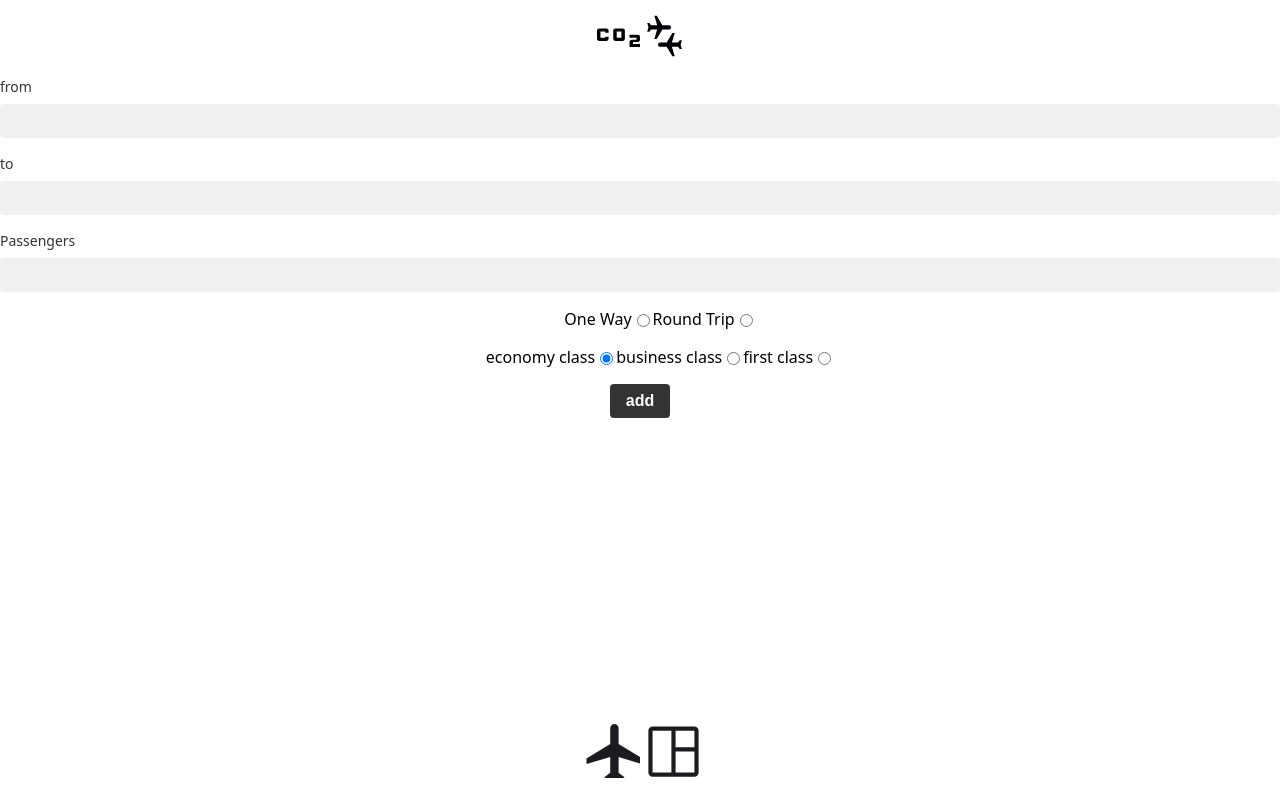
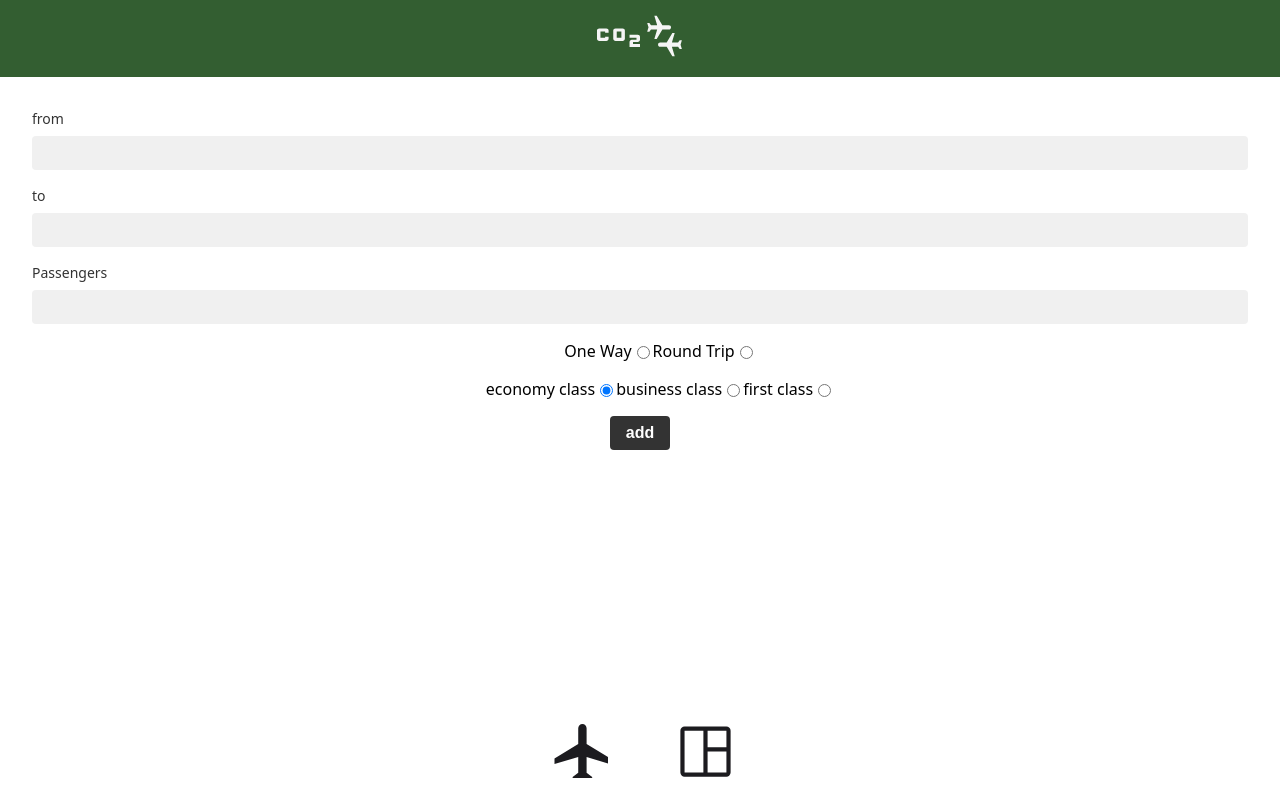
Before and after one commit to Diren-T/capstone-project, a Next.js app: page / in a window 1280 px wide. Built offline with nearby package versions, Linux system fonts and the light colour scheme.

Commit message:
styling/Dashboard

```diff
--- a/components/Header/index.js
+++ b/components/Header/index.js
@@ -2,9 +2,10 @@ import React from "react";
 import styled from "styled-components";
 
 const StyledHeader = styled.header`
-  color: #fff;
+  color: whitesmoke;
   text-align: center;
   padding: 10px;
+  background-color: #335e31;
 `;
 
 const Logo = styled.div`
@@ -28,12 +29,12 @@ export default function Header() {
       >
         <path
           d="M82.3335 46.3667L76.7002 36.8333H70.2002C69.5863 36.8333 69.0721 36.6253 68.6575 36.2093C68.2415 35.7948 68.0335 35.2806 68.0335 34.6667C68.0335 34.0528 68.2415 33.5378 68.6575 33.1218C69.0721 32.7073 69.5863 32.5 70.2002 32.5H76.7002L82.3335 22.9667H84.7169L81.9002 32.5H88.0752L89.7002 30.3333H91.8669L90.5669 34.6667L91.8669 39H89.7002L88.0752 36.8333H81.9002L84.7169 46.3667H82.3335ZM64.3502 29.0333L67.1669 19.5H60.9919L59.3669 21.6667H57.2002L58.5002 17.3333L57.2002 13H59.3669L60.9919 15.1667H67.1669L64.3502 5.63333H66.7335L72.3669 15.1667H78.8669C79.4808 15.1667 79.9957 15.3739 80.4117 15.7885C80.8263 16.2045 81.0335 16.7194 81.0335 17.3333C81.0335 17.9472 80.8263 18.4614 80.4117 18.876C79.9957 19.292 79.4808 19.5 78.8669 19.5H72.3669L66.7335 29.0333H64.3502Z"
-          fill="#000004"
+          fill="whitesmoke"
         />
 
         <path
           d="M25.5768 30.875C24.918 30.875 24.3662 30.6774 23.9213 30.2822C23.4749 29.8884 23.2517 29.3999 23.2517 28.8167V20.5833C23.2517 20.0001 23.4749 19.5109 23.9213 19.1157C24.3662 18.7219 24.918 18.525 25.5768 18.525H32.5523C33.2111 18.525 33.7637 18.7219 34.2101 19.1157C34.655 19.5109 34.8774 20.0001 34.8774 20.5833V28.8167C34.8774 29.3999 34.655 29.8884 34.2101 30.2822C33.7637 30.6774 33.2111 30.875 32.5523 30.875H25.5768ZM26.7394 27.7875H31.3897V21.6125H26.7394V27.7875ZM9.30074 30.875C8.64195 30.875 8.09011 30.6774 7.64523 30.2822C7.1988 29.8884 6.97559 29.3999 6.97559 28.8167V20.5833C6.97559 20.0001 7.1988 19.5109 7.64523 19.1157C8.09011 18.7219 8.64195 18.525 9.30074 18.525H16.2762C16.935 18.525 17.4876 18.7219 17.934 19.1157C18.3789 19.5109 18.6014 20.0001 18.6014 20.5833V22.6417H15.1136V21.6125H10.4633V27.7875H15.1136V26.7583H18.6014V28.8167C18.6014 29.3999 18.3789 29.8884 17.934 30.2822C17.4876 30.6774 16.935 30.875 16.2762 30.875H9.30074ZM39.5277 37.05V31.9042C39.5277 31.321 39.751 30.8318 40.1974 30.4366C40.6423 30.0427 41.1941 29.8458 41.8529 29.8458H46.5032V27.7875H39.5277V24.7H47.6658C48.3246 24.7 48.8764 24.8969 49.3213 25.2907C49.7677 25.6859 49.9909 26.1751 49.9909 26.7583V29.8458C49.9909 30.429 49.7677 30.9175 49.3213 31.3114C48.8764 31.7066 48.3246 31.9042 47.6658 31.9042H43.0155V33.9625H49.9909V37.05H39.5277Z"
-          fill="#000004"
+          fill="whitesmoke"
         />
       </svg>
     </StyledHeader>
--- a/components/Navbar/index.js
+++ b/components/Navbar/index.js
@@ -10,6 +10,7 @@ const StyledNavbar = styled.div`
   bottom: 20px;
   left: 0;
   right: 0;
+  gap: 4rem;
 `;
 
 const StyledLink = styled(Link)`
--- a/pages/dashboard.js
+++ b/pages/dashboard.js
@@ -10,7 +10,7 @@ import { useEffect } from "react";
 const StyledCard = styled.div`
   display: flex;
   flex-direction: column;
-  background-color: #ffffff;
+  background-color: lightgrey;
   box-shadow: 0 2px 4px rgba(0, 0, 0, 0.2);
   border-radius: 15px;
   margin: 2rem;
--- a/pages/index.js
+++ b/pages/index.js
@@ -7,6 +7,10 @@ import globalTrips from "@/public/data";
 import { nanoid } from "nanoid";
 
 export const globalTrip = atom({});
+
+const Form = styled.form`
+  padding: 2rem;
+`;
 
 const Container = styled.div`
   max-width: 500px;
@@ -79,6 +83,10 @@ const Button = styled.button`
   color: #fff;
   background-color: #333;
   cursor: pointer;
+`;
+
+const Section = styled.section`
+  padding: 2rem;
 `;
 
 export default function Home() {
@@ -155,7 +163,7 @@ export default function Home() {
   return (
     <>
       <section>
-        <form onSubmit={handleSubmit}>
+        <Form onSubmit={handleSubmit}>
           <FormGroup>
             <Label htmlFor="departure">from</Label>
             <Input
@@ -231,11 +239,11 @@ export default function Home() {
             </Ul2>
           </RadioContainer>
           <Button type="submit">add</Button>
-        </form>
-        <section>
+        </Form>
+        <Section>
           {trips &&
             trips.map((trip) => <FlightCard key={trip.id} trip={trip} />)}
-        </section>
+        </Section>
       </section>
     </>
   );
```
